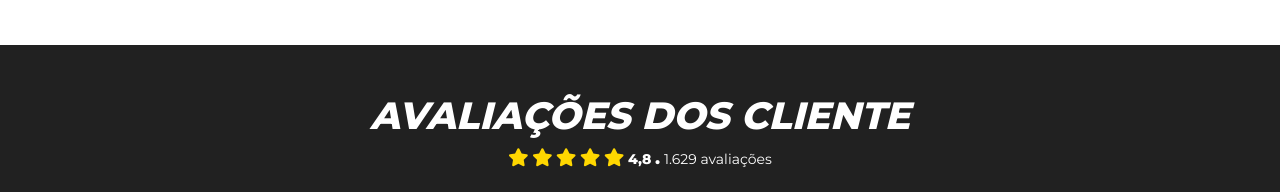
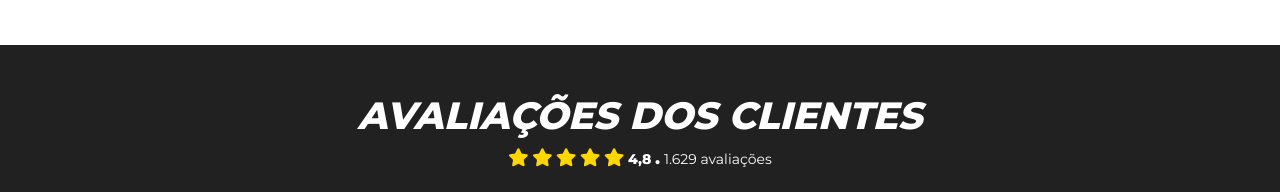
Before and after one commit to andersoncostasr/goldenbarberpro, a plain HTML site: page index.html in a window 1280 px wide. Shown: the part 2061-2253 px from the top of the page. Drawn offline with nearby package versions, Linux system fonts and the light colour scheme.

Commit message:
ta pronto

```diff
--- a/index.html
+++ b/index.html
@@ -226,7 +226,7 @@
         <div class="container">
             <div class="row">
                 <div class="col-12">
-                    <h3 class="italic text-white text-center">AVALIAÇÕES DOS CLIENTE</h3>
+                    <h3 class="italic text-white text-center">AVALIAÇÕES DOS CLIENTES</h3>
                     <ul class="list-inline mt-1 avaliacao text-center rate">
                         <li class="list-inline-item"><i class="fas fa-star text-yellow"></i></li>
                         <li class="list-inline-item"><i class="fas fa-star text-yellow"></i></li>
```
